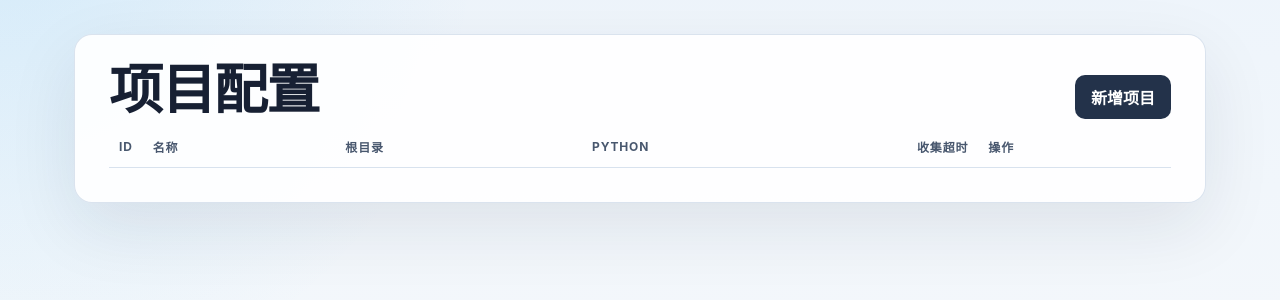
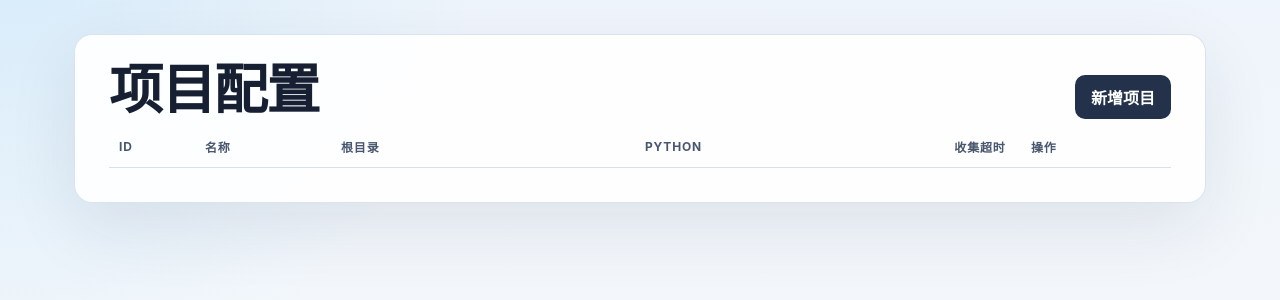
Before and after one commit to liuwei-2622/pytest-runner-platform, a FastAPI app: page /projects in a window 1280 px wide. Shown: the part 70-370 px from the top of the page. Run offline with FastAPI, Linux system fonts and the light colour scheme; lists and menus that the app fills with data are empty.

Commit message:
Keep project actions visible in table layout
Co-Authored-By: Claude <noreply@anthropic.com>

```diff
--- a/app/static/app.css
+++ b/app/static/app.css
@@ -504,7 +504,7 @@ td code {
 }
 
 .projects-table {
-  min-width: 980px;
+  table-layout: fixed;
 }
 
 .projects-table th,
@@ -513,22 +513,47 @@ td code {
 }
 
 .projects-table th:nth-child(1),
-.projects-table td:nth-child(1),
+.projects-table td:nth-child(1) {
+  width: 86px;
+}
+
+.projects-table th:nth-child(2),
+.projects-table td:nth-child(2) {
+  width: 136px;
+}
+
+.projects-table th:nth-child(3),
+.projects-table td:nth-child(3) {
+  width: 34%;
+}
+
+.projects-table th:nth-child(4),
+.projects-table td:nth-child(4) {
+  width: 34%;
+}
+
 .projects-table th:nth-child(5),
 .projects-table td:nth-child(5) {
+  text-align: center;
   white-space: nowrap;
-  width: 1%;
+  width: 82px;
+}
+
+.projects-table th:nth-child(6),
+.projects-table td:nth-child(6) {
+  width: 150px;
 }
 
 .projects-table td:nth-child(3),
 .projects-table td:nth-child(4) {
-  max-width: 360px;
   overflow-wrap: anywhere;
+  word-break: break-word;
 }
 
 .row-actions {
   flex-wrap: nowrap;
-  min-width: 132px;
+  justify-content: flex-start;
+  min-width: 140px;
   white-space: nowrap;
 }
 
```
